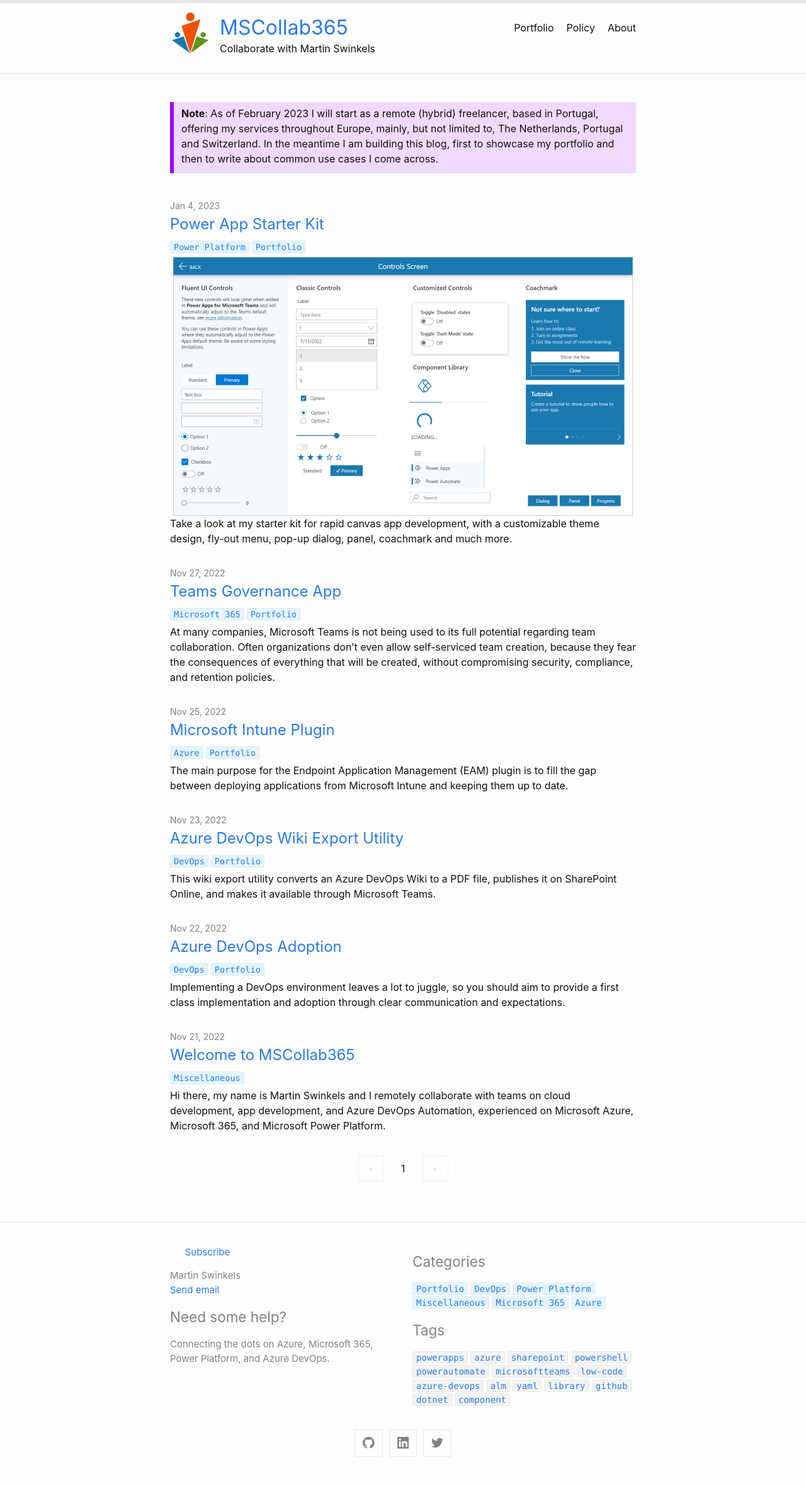
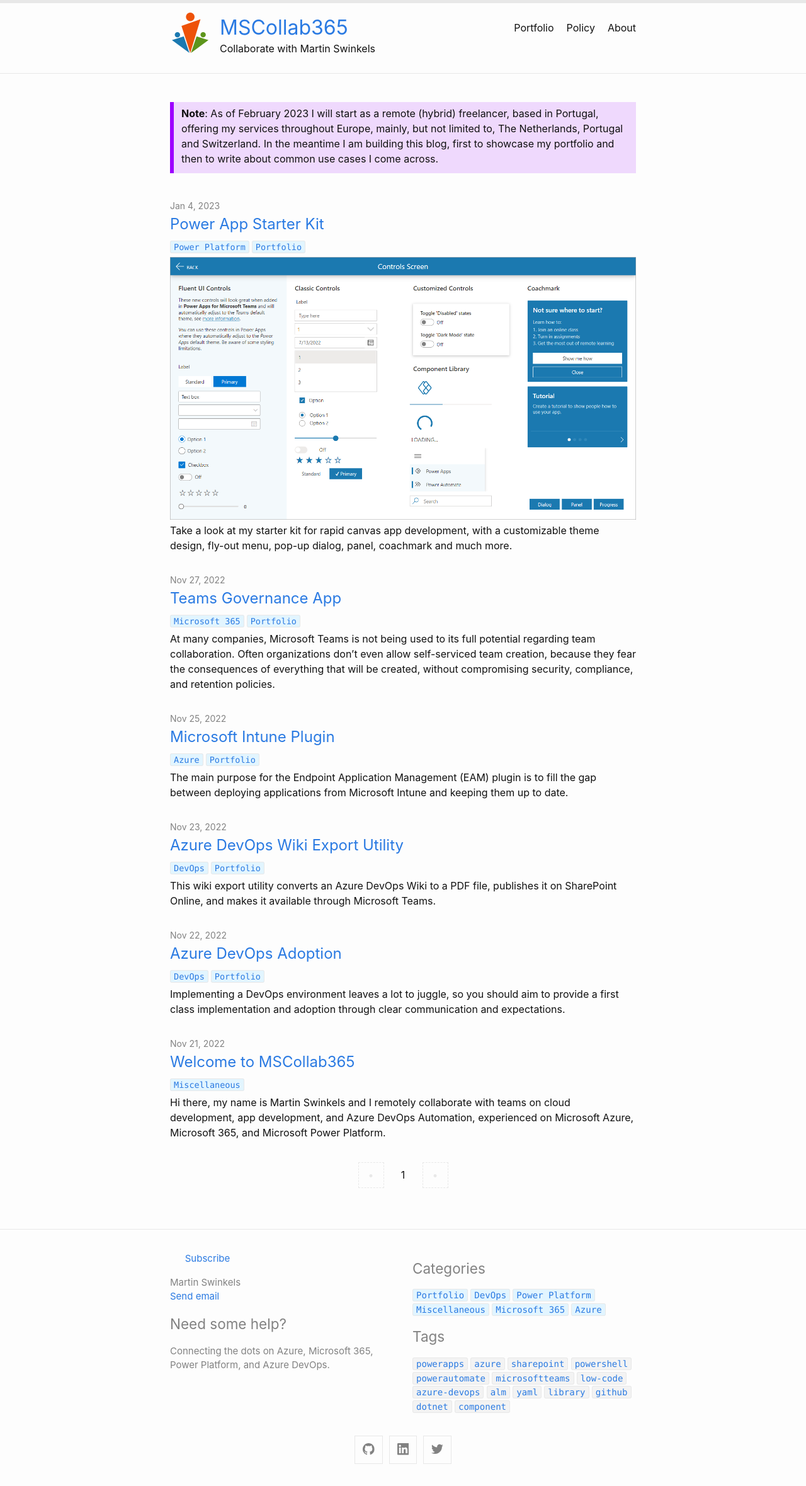
Before and after one commit to msc365/msc365.github.io, a Jekyll site: the page built from index.html, in a window 1280 px wide. Shown: the whole page at 63% size. Built offline with Jekyll 4.4.1, drawn with Linux system fonts in a browser that asks for light colours; the list of posts is cut into pages by our own code.

Commit message:
Fixed margin post.image style

```diff
--- a/_sass/minima/custom-styles.scss
+++ b/_sass/minima/custom-styles.scss
@@ -129,7 +129,7 @@
 
 .post-excerpt-image {
     padding: 0;
-    margin: 0 5px;
+    margin: 5px 0;
 }
 
 div.note,
```
